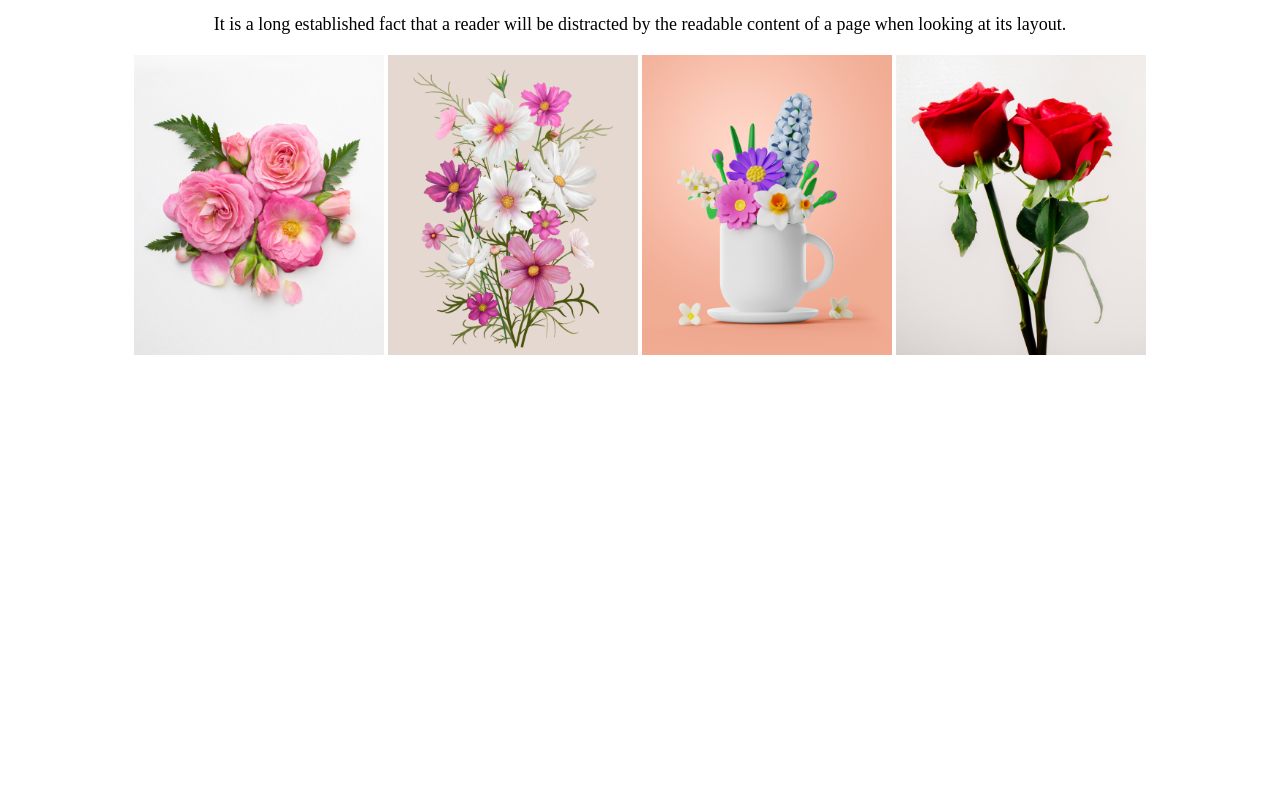
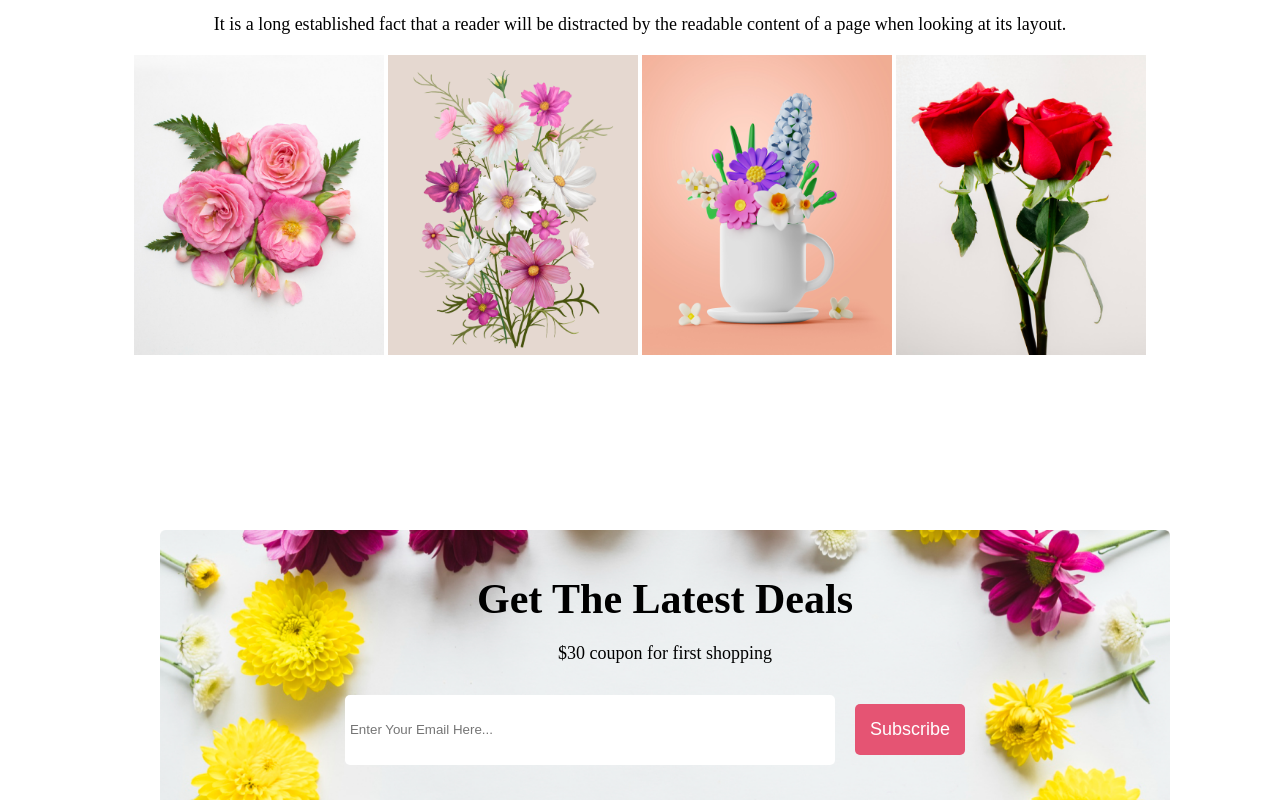
Before and after one commit to ShariarNiaj05/flower-shop, a plain HTML site: page index.html in a window 1280 px wide. Shown: the part 2804-3604 px from the top of the page. Before the commit the page ends 3334 px from the top, so only its background shows below. Drawn offline with Linux system fonts and the light colour scheme.

Commit message:
deal and subscribe section added

```diff
--- a/index.html
+++ b/index.html
@@ -95,6 +95,7 @@
           <img src="./Flower Asset/pngwing 8.png" alt="" />
         </deal>
       </div>
+      <!-- social section  -->
       <div class="social">
         <h2 class="title">Instagram</h2>
         <p class="description">It is a long established fact that a reader will be distracted by the readable content of a page when looking at its layout.</p>
@@ -105,6 +106,15 @@
             <img class="social-single-flower" src="./Flower Asset/Rectangle 6.png" alt="">
         </div>
       </div>
+      <!-- deal and subscribe section  -->
+      <div class="deal-subscribe">
+        <h2 class="title">Get The Latest Deals</h2>
+        <p class="description">$30 coupon for first shopping</p>
+        <div class="email-field">
+            <input class="sub-field" type="email" name="email" id="email" placeholder="Enter Your Email Here...">
+        <button class="btn">Subscribe</button>
+        </div>
+      </div>
     </main>
     <footer></footer>
   </body>
--- a/style.css
+++ b/style.css
@@ -128,3 +128,25 @@
     width: 250px;
     height: 300px;
 }
+/* deal and subscribe style  */
+.deal-subscribe{
+    text-align: center;
+    padding: 25px;
+    background-image: url('./Flower Asset/Rectangle\ 9.png');
+    background-repeat: no-repeat;
+    background-size: cover;
+    width: 75%;
+    margin-left: 12.5%;
+}
+.email-field{
+    display: flex;
+    justify-content: center;
+    align-items: center;
+}
+.sub-field{
+    width: 480px;
+    height: 60px;
+    border-radius: 5px;
+    border: none;
+    padding: 5px;
+}
```
